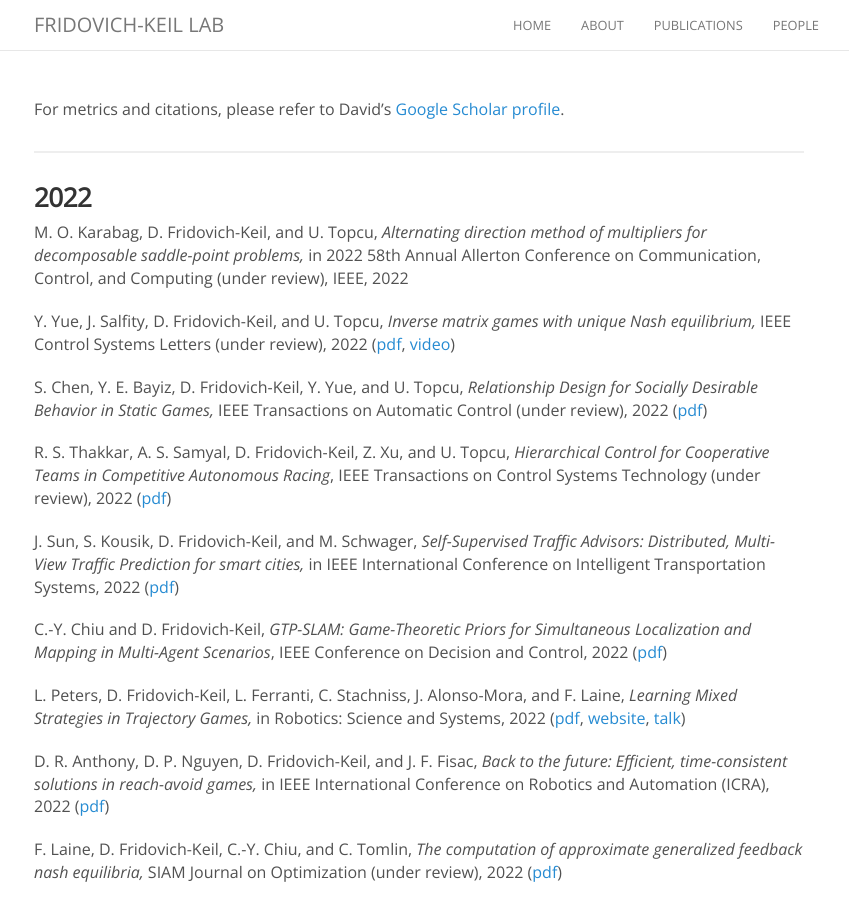
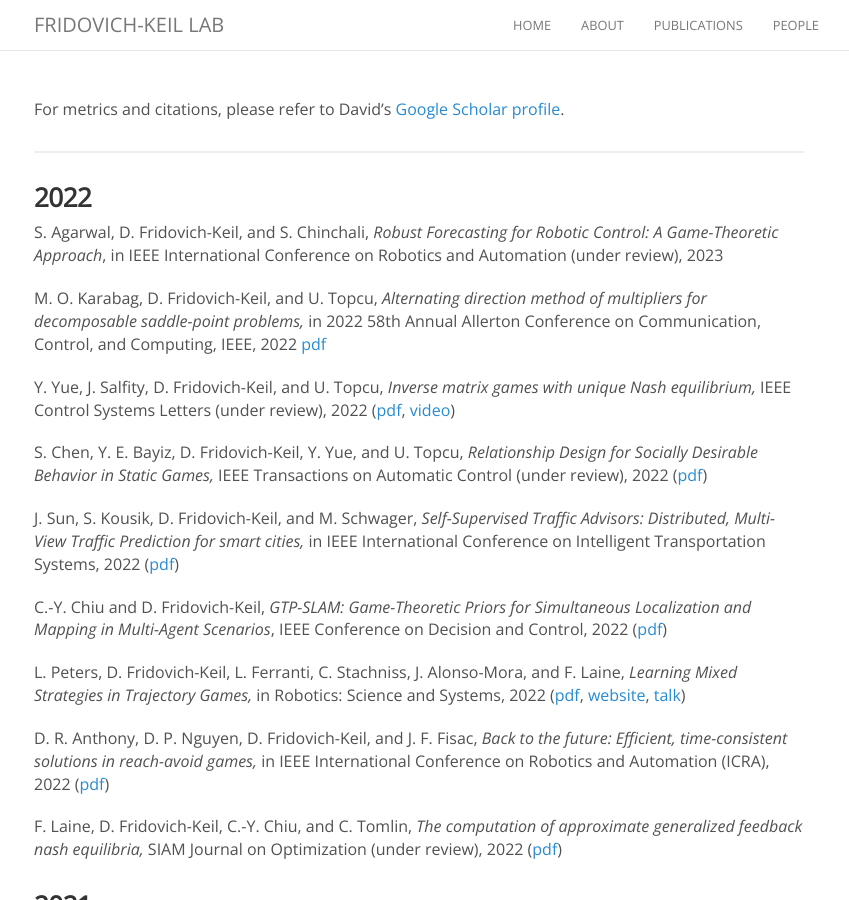
Before and after one commit to KordingLab/KordingLab.github.io, a Jekyll site: the page built from publications.md, in a window 1280 px wide and 900 px high. Shown: the whole window, without its empty margins (221-1070 px from the left). Built offline with Jekyll 4.4.1, drawn with Linux system fonts in a browser that asks for light colours; nearby versions of some CDN libraries; comment, search, counter and statistics services are not loaded.

Commit message:
sept. updates

```diff
--- a/_data/news.yml
+++ b/_data/news.yml
@@ -1,10 +1,14 @@
+- date: 2022-15-09
+  details: >-
+    D. Fridovich-Keil submitted <i>Robust Forecasting for Robotic Control: A Game-Theoretic Approach</i> to ICRA 2023.
+
 - date: 2022-07-17
   details: >-
     J. Salfity and D. Fridovich-Keil submitted <a href="https://arxiv.org/abs/2207.08275">Inverse matrix games with unique Nash equilibrium</a>. Please find a video of our results <a href="https://www.youtube.com/watch?v=EvtPp_DWqgU">here</a>.
 
 - date: 2022-07-11
   details: >-
-    D. Fridovich-Keil submitted <i>Alternating direction method of multipliers for decomposable saddle-point problems</i> to Allerton.
+    D. Fridovich-Keil submitted <a href="https://arxiv.org/pdf/2209.04536">Alternating direction method of multipliers for decomposable saddle-point problems</a> to Allerton 2022.
 
 - date: 2022-06-30
   details: >-
--- a/publications.md
+++ b/publications.md
@@ -9,13 +9,15 @@ For metrics and citations, please refer to David's [Google Scholar profile](http
 
 ### 2022
 
-M. O. Karabag, D. Fridovich-Keil, and U. Topcu, _Alternating direction method of multipliers for decomposable saddle-point problems,_ in 2022 58th Annual Allerton Conference on Communication, Control, and Computing (under review), IEEE, 2022
+S. Agarwal, D. Fridovich-Keil, and S. Chinchali, _Robust Forecasting for Robotic Control: A Game-Theoretic Approach_, in IEEE International Conference on Robotics and Automation (under review), 2023
+
+M. O. Karabag, D. Fridovich-Keil, and U. Topcu, _Alternating direction method of multipliers for decomposable saddle-point problems,_ in 2022 58th Annual Allerton Conference on Communication, Control, and Computing, IEEE, 2022 [pdf](https://arxiv.org/pdf/2209.04536.pdf)
 
 Y. Yue, J. Salfity, D. Fridovich-Keil, and U. Topcu, _Inverse matrix games with unique Nash equilibrium,_ IEEE Control Systems Letters (under review), 2022 ([pdf](https://arxiv.org/abs/2207.08275), [video](https://www.youtube.com/watch?v=EvtPp_DWqgU))
 
 S. Chen, Y. E. Bayiz, D. Fridovich-Keil, Y. Yue, and U. Topcu, _Relationship Design for Socially Desirable Behavior in Static Games,_ IEEE Transactions on Automatic Control (under review), 2022 ([pdf](https://arxiv.org/abs/2207.06392))
 
-R. S. Thakkar, A. S. Samyal, D. Fridovich-Keil, Z. Xu, and U. Topcu, _Hierarchical Control for Cooperative Teams in Competitive Autonomous Racing_, IEEE Transactions on Control Systems Technology (under review), 2022 ([pdf](https://arxiv.org/abs/2204.13070))
+<!-- R. S. Thakkar, A. S. Samyal, D. Fridovich-Keil, Z. Xu, and U. Topcu, _Hierarchical Control for Cooperative Teams in Competitive Autonomous Racing_, IEEE Transactions on Control Systems Technology (under review), 2022 ([pdf](https://arxiv.org/abs/2204.13070)) -->
 
 J. Sun, S. Kousik, D. Fridovich-Keil, and M. Schwager, _Self-Supervised Traffic Advisors: Distributed, Multi-View Traffic Prediction for smart cities,_ in IEEE International Conference on Intelligent Transportation Systems, 2022 ([pdf](https://arxiv.org/abs/2204.06171))
 
```
Also changed, not shown: 1 other file.
